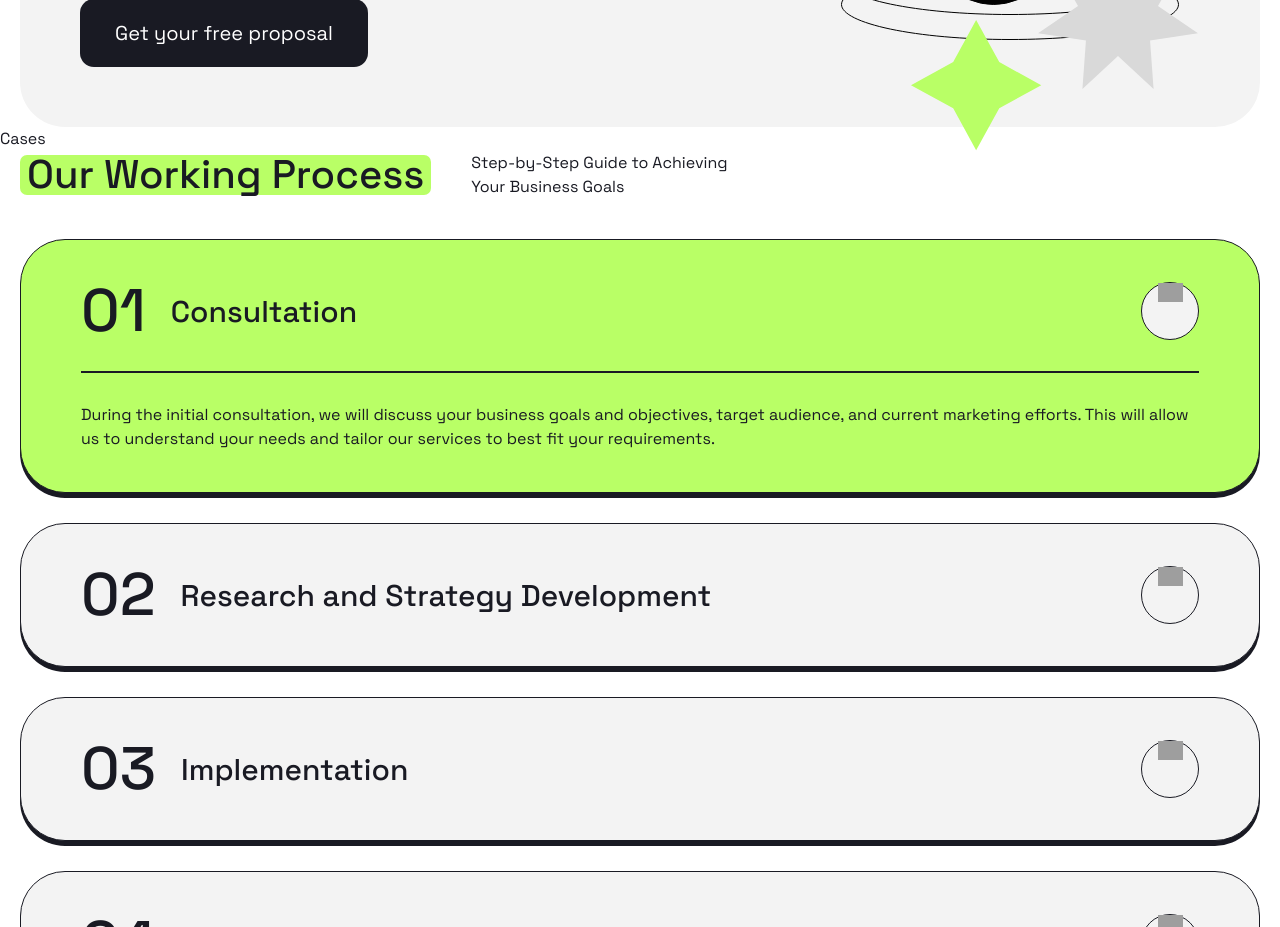
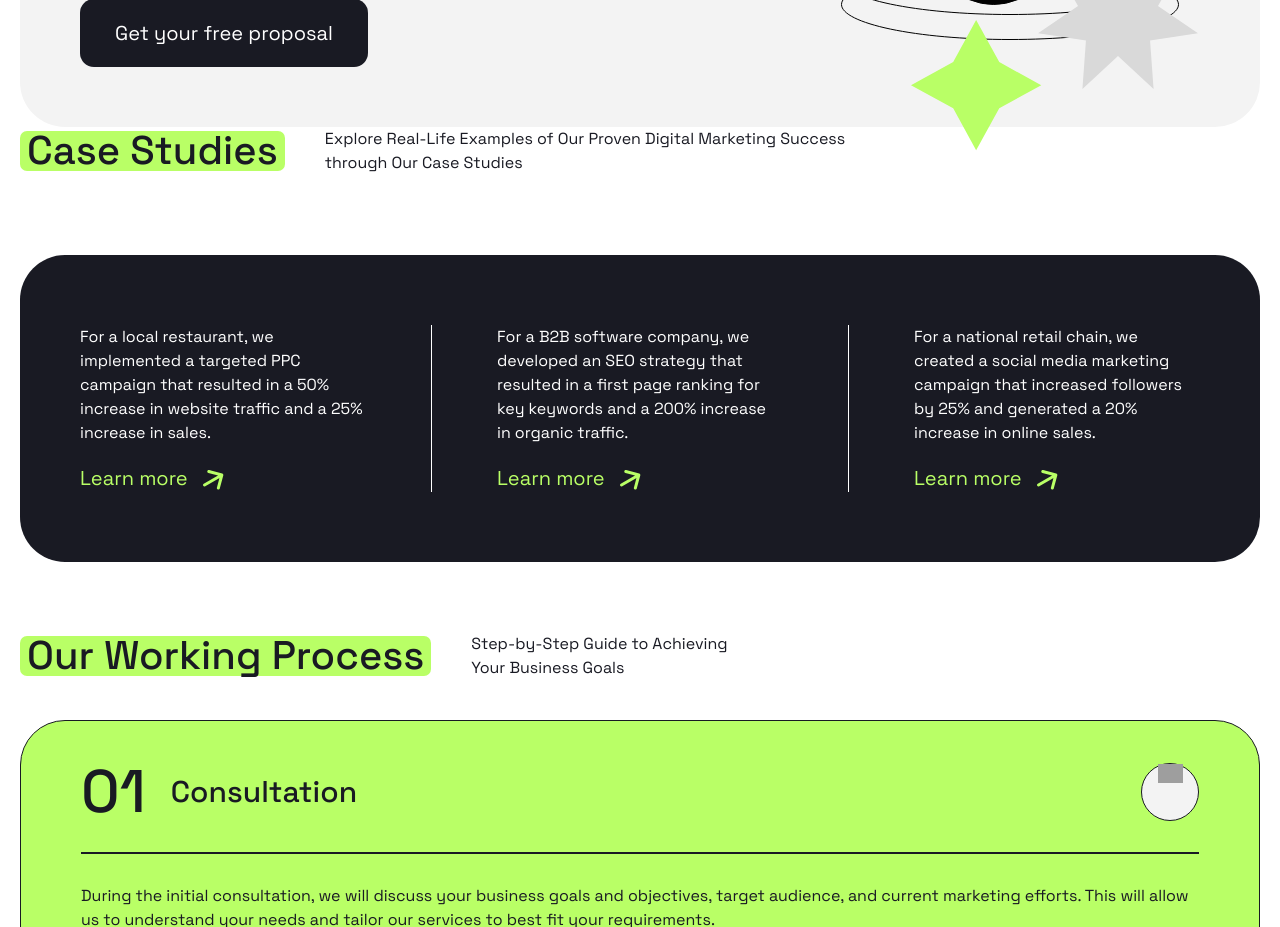
Before and after one commit to DmitryNeznanov/positivus-landing-page, a Next.js app: page / in a window 1280 px wide. Shown: the part 2400-3327 px from the top of the page. Built offline with nearby package versions, Linux system fonts and the light colour scheme; grey boxes are pictures that could not be loaded.

Commit message:
Case section

```diff
--- a/app/components/home/Cases.tsx
+++ b/app/components/home/Cases.tsx
@@ -1,3 +1,75 @@
+import Link from "next/link"
+import React from "react"
+
 export default function Cases() {
-  return <section id="cases">Cases</section>
+  return (
+    <section
+      className="pb-[70px] 2xl:pb-[140px] px-[10px]"
+      id="cases">
+      <div className="wrapper">
+        <article className="justify-center flex flex-col md:items-center md:justify-center md:flex-row lg:justify-normal gap-[20px] md:gap-[40px]">
+          <span className="span-accent">
+            <h2 className="heading-3xl">Case Studies</h2>
+          </span>
+          <p className="max-w-[530px]">
+            Explore Real-Life Examples of Our Proven Digital Marketing Success
+            through Our Case Studies
+          </p>
+        </article>
+        <section className="mt-[40px] md:mt-[80px]">
+          <div className="px-[30px] lg:px-[60px] py-[35px] lg:py-[70px] flex w-max lg:w-auto mx-auto flex-col lg:flex-row items-center justify-between bg-foreground rounded-lg">
+            {[
+              [
+                "For a local restaurant",
+                "For a local restaurant, we implemented a targeted PPC campaign that resulted in a 50% increase in website traffic and a 25% increase in sales.",
+              ],
+              [
+                "For a B2B software company",
+                "For a B2B software company, we developed an SEO strategy that resulted in a first page ranking for key keywords and a 200% increase in organic traffic.",
+              ],
+              [
+                "For a national retail chain",
+                "For a national retail chain, we created a social media marketing campaign that increased followers by 25% and generated a 20% increase in online sales.",
+              ],
+            ].map(([title, text], i, arr) => {
+              return (
+                <React.Fragment key={i}>
+                  <article className="max-w-[220px] md:max-w-[286px] flex flex-col justify-between">
+                    <h3 className="sr-only">{title}</h3>
+                    <p className="text-background">{text}</p>
+                    <Link
+                      className="mt-[20px] flex flex-row gap-[15px] text-accent text-xl md:text-2xl"
+                      href="#contact">
+                      Learn more
+                      <svg
+                        className="mt-[5px]"
+                        width="21"
+                        height="20"
+                        viewBox="0 0 21 20"
+                        fill="none"
+                        xmlns="http://www.w3.org/2000/svg">
+                        <path
+                          className="fill-accent"
+                          d="M0.75 13.6956C0.0325611 14.1098 -0.213252 15.0272 0.200962 15.7446C0.615175 16.4621 1.53256 16.7079 2.25 16.2937L0.75 13.6956ZM20.2694 5.38286C20.4838 4.58266 20.0089 3.76015 19.2087 3.54574L6.16874 0.051683C5.36854 -0.16273 4.54603 0.312144 4.33162 1.11234C4.11721 1.91254 4.59208 2.73505 5.39228 2.94946L16.9834 6.05529L13.8776 17.6464C13.6631 18.4466 14.138 19.2691 14.9382 19.4835C15.7384 19.6979 16.5609 19.2231 16.7753 18.4229L20.2694 5.38286ZM2.25 16.2937L19.5705 6.29367L18.0705 3.69559L0.75 13.6956L2.25 16.2937Z"
+                          fill="none"
+                        />
+                      </svg>
+                    </Link>
+                  </article>
+
+                  {i < arr.length - 1 && (
+                    <>
+                      {/* TODO: write in hr? */}
+                      <div className="max-w-[220px] md:max-w-[286px] lg:hidden w-full h-[1px]  bg-background my-[15px]" />
+                      <div className="hidden lg:block w-[1px] self-stretch bg-background mx-[15px]" />
+                    </>
+                  )}
+                </React.Fragment>
+              )
+            })}
+          </div>
+        </section>
+      </div>
+    </section>
+  )
 }
```
